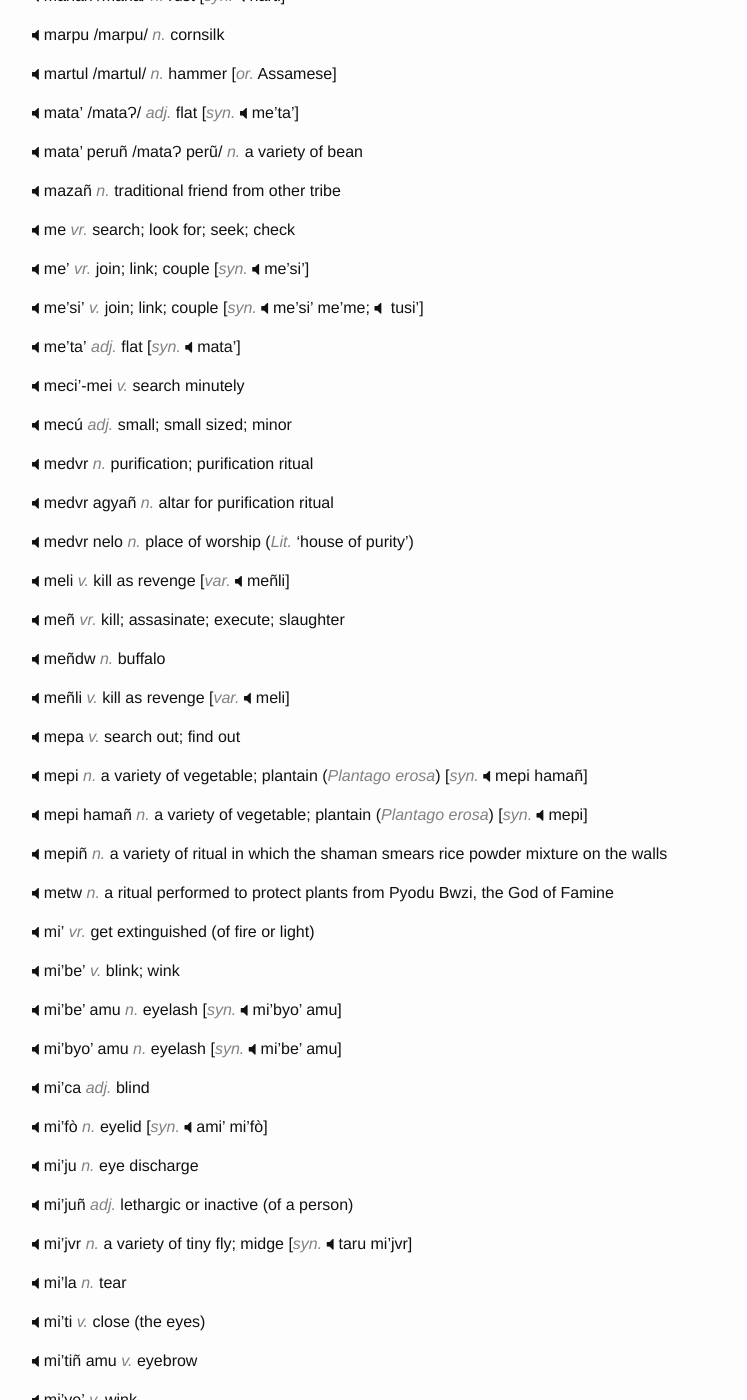
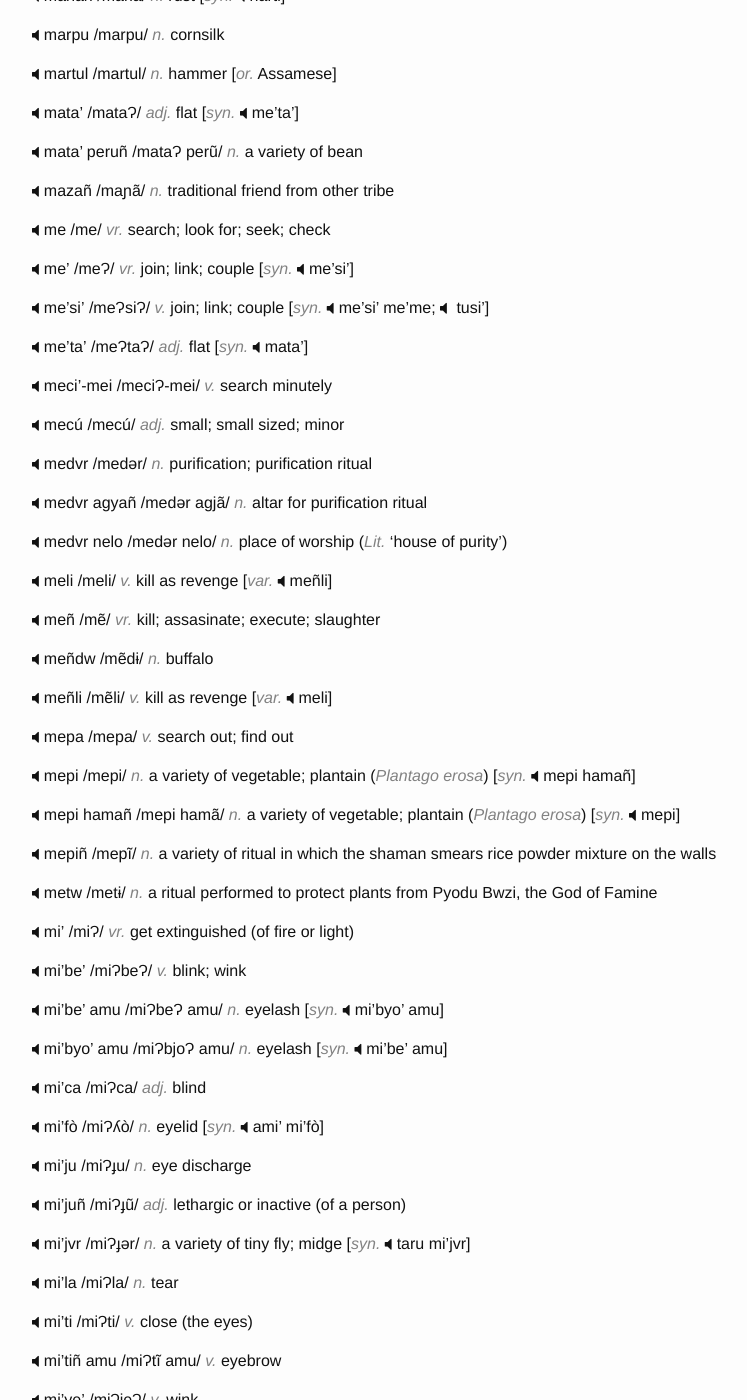
Before and after one commit to hacksparrow/language.apatani.org, a Jekyll site: the page built from dictionary/m.md, in a window 1280 px wide and 1400 px high, scrolled down 985 px. Shown: the whole window, without its empty margins (238-985 px from the left). Built offline with Jekyll 4.4.1, drawn with Linux system fonts in a browser that asks for light colours; nearby versions of some CDN libraries; comment, search, counter and statistics services are not loaded; some of the changed text lies outside the part shown.

Commit message:
Update m.md

```diff
--- a/dictionary/m.md
+++ b/dictionary/m.md
@@ -72,355 +72,355 @@ __mata'__	/mataɁ/ _adj._	flat	[_syn._	me'ta']
 __mata' peruñ__	/mataɁ perũ/ _n._	a variety of bean
 
 
-__mazañ__	_n._	traditional friend from other tribe
+__mazañ__	/maɲã/ _n._	traditional friend from other tribe
 
 
-__me__	_vr._	search; look for; seek; check
+__me__	/me/ _vr._	search; look for; seek; check
 
 
-__me'__	_vr._	join; link; couple	[_syn._	me'si']
+__me'__	/meɁ/ _vr._	join; link; couple	[_syn._	me'si']
 
 
-__me'si'__	_v._	join; link; couple	[_syn._	me'si' me'me; tusi']
+__me'si'__	/meɁsiɁ/ _v._	join; link; couple	[_syn._	me'si' me'me; tusi']
 
 
-__me'ta'__	_adj._	flat	[_syn._	mata']
+__me'ta'__	/meɁtaɁ/ _adj._	flat	[_syn._	mata']
 
 
-__meci'-mei__	_v._	search minutely
+__meci'-mei__	/meciɁ-mei/ _v._	search minutely
 
 
-__mecú__	_adj._	small; small sized; minor
+__mecú__	/mecú/ _adj._	small; small sized; minor
 
 
-__medvr__	_n._ 	purification; purification ritual
+__medvr__	/medǝr/ _n._ 	purification; purification ritual
 
 
-__medvr agyañ__	_n._	altar for purification ritual
+__medvr agyañ__	/medǝr agjã/ _n._	altar for purification ritual
 
 
-__medvr nelo__	_n._	place of worship (_Lit._ 'house of purity')
+__medvr nelo__	/medǝr nelo/ _n._	place of worship (_Lit._ 'house of purity')
 
 
-__meli__	_v._	kill as revenge	[_var._	meñli]
+__meli__	/meli/ _v._	kill as revenge	[_var._	meñli]
 
 
-__meñ__	_vr._	kill; assasinate; execute; slaughter
+__meñ__	/mẽ/ _vr._	kill; assasinate; execute; slaughter
 
 
-__meñdw__	_n._	buffalo
+__meñdw__	/mẽdɨ/ _n._	buffalo
 
 
-__meñli__	_v._	kill as revenge	[_var._	meli]
+__meñli__	/mẽli/ _v._	kill as revenge	[_var._	meli]
 
 
-__mepa__	_v._	search out; find out
+__mepa__	/mepa/ _v._	search out; find out
 
 
-__mepi__	_n._	a variety of vegetable; plantain (_Plantago erosa_)	[_syn._	mepi hamañ]
+__mepi__	/mepi/ _n._	a variety of vegetable; plantain (_Plantago erosa_)	[_syn._	mepi hamañ]
 
 
-__mepi hamañ__	_n._	a variety of vegetable; plantain (_Plantago erosa_)	[_syn._	mepi]
+__mepi hamañ__ /mepi hamã/	_n._	a variety of vegetable; plantain (_Plantago erosa_)	[_syn._	mepi]
 
 
-__mepiñ__	_n._	a variety of ritual in which the shaman smears rice powder mixture on the walls
+__mepiñ__	/mepĩ/ _n._	a variety of ritual in which the shaman smears rice powder mixture on the walls
 
 
-__metw__	_n._	a ritual performed to protect plants from Pyodu Bwzi, the God of Famine
+__metw__ /metɨ/	_n._	a ritual performed to protect plants from Pyodu Bwzi, the God of Famine
 
 
-__mi'__	_vr._	get extinguished (of fire or light)
+__mi'__	/miɁ/ _vr._	get extinguished (of fire or light)
 
 
-__mi'be'__	_v._	blink; wink
+__mi'be'__	/miɁbeɁ/ _v._	blink; wink
 
 
-__mi'be' amu__	_n._	eyelash	[_syn._	mi'byo' amu]
+__mi'be' amu__ /miɁbeɁ amu/	_n._	eyelash	[_syn._	mi'byo' amu]
 
 
-__mi'byo' amu__	_n._	eyelash	[_syn._	mi'be' amu]
+__mi'byo' amu__	/miɁbjoɁ amu/ _n._	eyelash	[_syn._	mi'be' amu]
 
 
-__mi'ca__	_adj._	blind
+__mi'ca__	/miɁca/ _adj._	blind
 
 
-__mi'fò__	_n._	eyelid	[_syn._	ami' mi'fò]
+__mi'fò__	/miɁʎò/ _n._	eyelid	[_syn._	ami' mi'fò]
 
 
-__mi'ju__	_n._	eye discharge
+__mi'ju__ /miɁɟu/	_n._	eye discharge
 
 
-__mi'juñ__	_adj._	lethargic or inactive (of a person)
+__mi'juñ__	/miɁɟũ/ _adj._	lethargic or inactive (of a person)
 
 
-__mi'jvr__	_n._	a variety of tiny fly; midge	[_syn._	taru mi'jvr]
+__mi'jvr__	/miɁɟǝr/ _n._	a variety of tiny fly; midge	[_syn._	taru mi'jvr]
 
 
-__mi'la__	_n._	tear
+__mi'la__	/miɁla/ _n._	tear
 
 
-__mi'ti__	_v._	close (the eyes)
+__mi'ti__	/miɁti/ _v._	close (the eyes)
 
 
-__mi'tiñ amu__	_v._	eyebrow
+__mi'tiñ amu__	/miɁtĩ amu/ _v._	eyebrow
 
 
-__mi'ye'__	_v._	wink
+__mi'ye'__	/miɁjeɁ/ _v._	wink
 
 
-__mi'ye'-gohe'__	_v._	signal; making gesture by winking
+__mi'ye'-gohe'__ /miɁjeɁ-goheɁ/	_v._	signal; making gesture by winking
 
 
-__mida__	_n._	a part of marriage ceremony
+__mida__	/mida/ _n._	a part of marriage ceremony
 
 
-__midiñ__	_n._	nursery for paddy; seed bed
+__midiñ__	/midĩ/ _n._	nursery for paddy; seed bed
 
 
-__mifa bari'__	_n._	whirlwind	[_syn._	ro bari']
+__mifa bari'__ /miʎa bariɁ/	_n._	whirlwind	[_syn._	ro bari']
 
 
-__mifa ri__	_n._	sudden onset eye pain
+__mifa ri__	/miʎa ri/ _n._	sudden onset eye pain
 
 
-__mifiñ__	_n._	tip (of a plant or a tree)
+__mifiñ__	/miʎĩ/ _n._	tip (of a plant or a tree)
 
 
-__migiñ__	_n._	expert hunter
+__migiñ__	/migĩ/ _n._	expert hunter
 
 
-__miguñ__	_n._	a variety of narrated oral literature
+__miguñ__	/migũ/ _n._	a variety of narrated oral literature
 
 
-__miha__	_n._	boyfriend; male lover
+__miha__	/miha/ _n._	boyfriend; male lover
 
 
-__mihiñ__	_n._	contribution (esp. in kind)
+__mihiñ__	/mihĩ/ _n._	contribution (esp. in kind)
 
 
-__mii__	_pron._	others; not own; outsider	[_ant._	áttò]
+__mii__	/mii/ _pron._	others; not own; outsider	[_ant._	áttò]
 
 
-__miikw__	_adj._	belonging to others; not own
+__miikw__	/miikɨ/ _adj._	belonging to others; not own
 
 
-__miilò__	_n._	eighth lunar month of the year; July-August	[_syn._	miilò pwlò]
+__miilò__	/miiloò/ _n._	eighth lunar month of the year; July-August	[_syn._	miilò pwlò]
 
 
-__miima'__	_n._	a variety of hebaceous plant whose slender leaves are used to tie bundles of paddy or millet plant (_Miscanthus sinensis_)
+__miima'__	/miimaɁ/ _n._	a variety of hebaceous plant whose slender leaves are used to tie bundles of paddy or millet plant (_Miscanthus sinensis_)
 
 
-__mijí__	_n._	orphan	[_syn._	mijí atúu]
+__mijí__	/miɟí/ _n._	orphan	[_syn._	mijí atúu]
 
 
-__miji'__	_n._	one well versed in traditional literature	[_Entym._	ami' (eye) + áfò (skin)]
+__miji'__	/miɟiɁ/ _n._	one well versed in traditional literature	[_Entym._	ami' (eye) + áfò (skin)]
 
 
-__miji' lañcu__	_n._	Adam's apple
+__miji' lañcu__	/miɟiɁ lãcu/ _n._	Adam's apple
 
 
-__miji'-miguñ__	_n._	traditional knowledge
+__miji'-miguñ__	/miɟiɁ-migũ/ _n._	traditional knowledge
 
 
-__miju'__	_adj._	cowardly; timid	[_syn._	miju' mija]
+__miju'__	/miɟuɁ/ _adj._	cowardly; timid	[_syn._	miju' mija]
 
 
-__miju' mija__	_adj._	cowardly; timid	[_syn._	miju']
+__miju' mija__ /miɟuɁ-miɟa/	_adj._	cowardly; timid	[_syn._	miju']
 
 
-__mikì__	_adj._	skilled; expert
+__mikì__	/mikì/ _adj._	skilled; expert
 
 
-__mikiñ__	_n._	title used for dead males	[_ant._	misi]
+__mikiñ__	/mikĩ/ _n._	title used for dead males	[_ant._	misi]
 
 
-__milañ__	_n._	a variety of weed usually in the paddy fields
+__milañ__	/milã/ _n._	a variety of weed usually in the paddy fields
 
 
-__miliñ__	_adj._	serious (of health status)	[_adv._	with great difficulty; by hook or by crook]
+__miliñ__	/milĩ/ _adj._	serious (of health status)	[_adv._	with great difficulty; by hook or by crook]
 
 
-__milo__	_n._	male	[_ant._	bwnw]
+__milo__	/milo/ _n._	male	[_ant._	bwnw]
 
 
-__milò__	_n._	husband
+__milò__	/milò/ _n._	husband
 
 
-__milò iñ__	_v._	to get married (of a female)	[_ant._	myw laa
+__milò iñ__	/milò ĩ/ _v._	to get married (of a female)	[_ant._	myw laa
 
 
-__milo rwjì__	_n._	a variety of fern used in the construction of altars (_Diplazium esculentum_)	[_syn._	milo rwze]
+__milo rwjì__	/milo rɨɟì/ _n._	a variety of fern used in the construction of altars (_Diplazium esculentum_)	[_syn._	milo rwze]
 
 
-__milobo__	_n._	male	[_ant._	zimw]
+__milobo__	/milobo/ _n._	male	[_ant._	zimw]
 
 
-__mipa__	_n._	an early ripening variety of millet mainly grown in paddy field bundhs	[_syn._	mipá sarse]
+__mipa__	/mipa/ _n._	an early ripening variety of millet mainly grown in paddy field bundhs	[_syn._	mipá sarse]
 
 
-__mipya__	_n._	an early ripening variety of rice
+__mipya__ /mipja/	_n._	an early ripening variety of rice
 
 
-__miqo__	_adj._	rich; wealthy; affluent	[_ant._	aró]
+__miqo__	/miŋo/ _adj._	rich; wealthy; affluent	[_ant._	aró]
 
 
-__miqo-ta'mo__	_adj._	rich and powerful
+__miqo-ta'mo__	/miŋo-taɁmo/ _adj._	rich and powerful
 
 
-__mirw'__	_n._	powdered millet
+__mirw'__	/mirɨɁ/ _n._	powdered millet
 
 
-__mirw' yalañ__	_n._	grinding stone for millet
+__mirw' yalañ__	/mirɨɁ jalã/ _n._	grinding stone for millet
 
 
-__Misañ__	_n._	common term for non-Apatani tribes like Nyishis, Tagins, Galos, etc.
+__Misañ__	/Misã / _n._	common term for non-Apatani tribes like Nyishis, Tagins, Galos, etc.
 
 
-__Misañ byako__	_n._	yellow berried nightshade (_Solanum xanthocarpum_)	[_syn._	swtw byako]
+__Misañ byako__	/misã bjako / _n._	yellow berried nightshade (_Solanum xanthocarpum_)	[_syn._	swtw byako]
 
 
-__misi__	_n._	title used for dead females	[_ant._	mikiñ]
+__misi__	/misi/ _n._	title used for dead females	[_ant._	mikiñ]
 
 
-__misì__	_adj._	old woman
+__misì__	/misì/ _adj._	old woman
 
 
-__misiñ__	_n._	machine	[_or._	English]
+__misiñ__	/misĩ/ _n._	machine	[_or._	English]
 
 
-__mitai__	_n._	sweet	[_or._	Assamese]
+__mitai__	/mitai/ _n._	sweet	[_or._	Assamese]
 
 
-__mitu'__	_n._	tip; apex; sharp end	[_ant._	arañ]
+__mitu'__	/mituɁ/ _n._	tip; apex; sharp end	[_ant._	arañ]
 
 
-__mixw ronw__	_n._	a person possessed by spirit	[_syn._	mixw runw]
+__mixw ronw__	/mixɨ ronɨ/ _n._	a person possessed by spirit	[_syn._	mixw runw]
 
 
-__mixw runw__	_n._	a person possessed by spirit	[_syn._	mixw ronw]
+__mixw runw__	/mixɨ runɨ/ _n._	a person possessed by spirit	[_syn._	mixw ronw]
 
 
-__miyu__	_n._	human beings	[_syn._	neha]
+__miyu__	/miju/ _n._	human beings	[_syn._	neha]
 
 
-__miyu-mima__	_n._	human beings
+__miyu-mima__	/miju-mima/ _n._	human beings
 
 
-__mo__	_vr._	move one's face
+__mo__	/mo/ _vr._	move one's face
 
 
-__mò__	_pron._	he; she; third person singular pronoun
+__mò__	/mò/ _pron._	he; she; third person singular pronoun
 
 
-__mò azi__	_pron._	they (two); third person dual pronoun
+__mò azi__	/mò aɲi/ _pron._	they (two); third person dual pronoun
 
 
-__mocu'__	_v._	kiss
+__mocu'__	/mocuɁ/ _v._	kiss
 
 
-__modu-mobo__	_adj._	rude; indisciplined; unruly
+__modu-mobo__	/modu-mobo/ _adj._	rude; indisciplined; unruly
 
 
-__mogo alló__	n.	cheekbone
+__mogo alló__	/mogo alló/ _n._	cheekbone
 
 
-__mohol__	_n._	big house; bangalow	[_or._	Assamese]
+__mohol__	/mohol/ _n._	big house; bangalow	[_or._	Assamese]
 
 
-__moi'__	_adj._	turbid; muddy; murky
+__moi'__	// _adj._	turbid; muddy; murky
 
 
-__moka'__	_adj._	sunken (as of face)	[_Ent._	zi'mo (face) + paka' (dent)]
+__moka'__	// _adj._	sunken (as of face)	[_Ent._	zi'mo (face) + paka' (dent)]
 
 
-__mombati__	_n._	candle	[_or._	Assamese]
+__mombati__	/mombati/ _n._	candle	[_or._	Assamese]
 
 
-__mome__	_n._	trunk (of elephant)
+__mome__	/mome/ _n._	trunk (of elephant)
 
 
-__moñ__	_vr._	chase; drive away; persue
+__moñ__	// _vr._	chase; drive away; persue
 
 
-__moñpa'__	_v._	chase; drive away; persue
+__moñpa'__	// _v._	chase; drive away; persue
 
 
-__mopla__	_n._	muffler	[_or._	English]
+__mopla__	/mopla/ _n._	muffler	[_or._	English]
 
 
-__more__	_n._	forest
+__more__	/more/ _n._	forest
 
 
-__more mwyañ__	_n._	black kite (_Milvus migrans_)
+__more mwyañ__	// _n._	black kite (_Milvus migrans_)
 
 
-__more pai__	_n._	laughing thrush
+__more pai__	/more pai/ _n._	laughing thrush
 
 
-__morto__	_n._	metal arrowhead	[_var._	murto]
+__morto__	/morto/ _n._	metal arrowhead	[_var._	murto]
 
 
-__moru__	_n._	cheek
+__moru__	/moru/ _n._	cheek
 
 
-__mu'__	_vr._	blow (air)
+__mu'__	// _vr._	blow (air)
 
 
-__mu'__	_vr._	brew (beer)
+__mu'__	// _vr._	brew (beer)
 
 
-__mu'__	_vr._	rut (animals)
+__mu'__	// _vr._	rut (animals)
 
 
-__mu'go__	_n._	outlet in a paddy field
+__mu'go__	// _n._	outlet in a paddy field
 
 
-__mubu__	_n._	ash; ash color
+__mubu__	/mubu/ _n._	ash; ash color
 
 
-__mubu'__	_n._	gun	[_syn._	bebu']
+__mubu'__	// _n._	gun	[_syn._	bebu']
 
 
-__muja__	_n._	socks	[_or._	Assamese]
+__muja__	/muja/ _n._	socks	[_or._	Assamese]
 
 
-__muku__	_n._	tobacco	[_syn._	dui]
+__muku__	/muku/ _n._	tobacco	[_syn._	dui]
 
 
-__muku kuli__	_n._	seed of tobacco plant
+__muku kuli__ /mumu kuli/	_n._	seed of tobacco plant
 
 
-__muku sudu__	_n._	smoking pipe
+__muku sudu__	/muku sudu/ _n._	smoking pipe
 
 
-__mukú-mwi__	_n._	deposits of carbon particle from smoke
+__mukú-mwi__	// _n._	deposits of carbon particle from smoke
 
 
-__mula__	_n._	radish	[_or._	Assamese]
+__mula__	/mula/ _n._	radish	[_or._	Assamese]
 
 
-__muñ-sa__	_n._	romance; courtship; love affair	[_Ent._	muñdo (girlfriend) + saado (boyfriend)]
+__muñ-sa__	// _n._	romance; courtship; love affair	[_Ent._	muñdo (girlfriend) + saado (boyfriend)]
 
 
-__muñdo__	_n._	girlfriend; female lover	[_syn._	zimuñ]	[_ant._	saado]
+__muñdo__	// _n._	girlfriend; female lover	[_syn._	zimuñ]	[_ant._	saado]
 
 
-__mura__	_n._	seat
+__mura__	/mura/ _n._	seat
 
 
-__murpa sai__	_n._	fog in the horizons that is usually associated with the advent of Myoko festival in March
+__murpa sai__	/murpa sai/ _n._	fog in the horizons that is usually associated with the advent of Myoko festival in March
 
 
-__murpu__	_n._	bonfire
+__murpu__	/murpu/ _n._	bonfire
 
 
-__murto__	_n._	metal arrowhead	[_var._	morto]
+__murto__	/murto/ _n._	metal arrowhead	[_var._	morto]
 
 
-__murù__	_n._	torch; flambeau
+__murù__	/murù/ _n._	torch; flambeau
 
 
-__muruñ__	_n._	first month of the lunar year; january; name of the festival celebrated in January
+__muruñ__	// _n._	first month of the lunar year; january; name of the festival celebrated in January
 
 
 __mw__	_vr._	do
```
